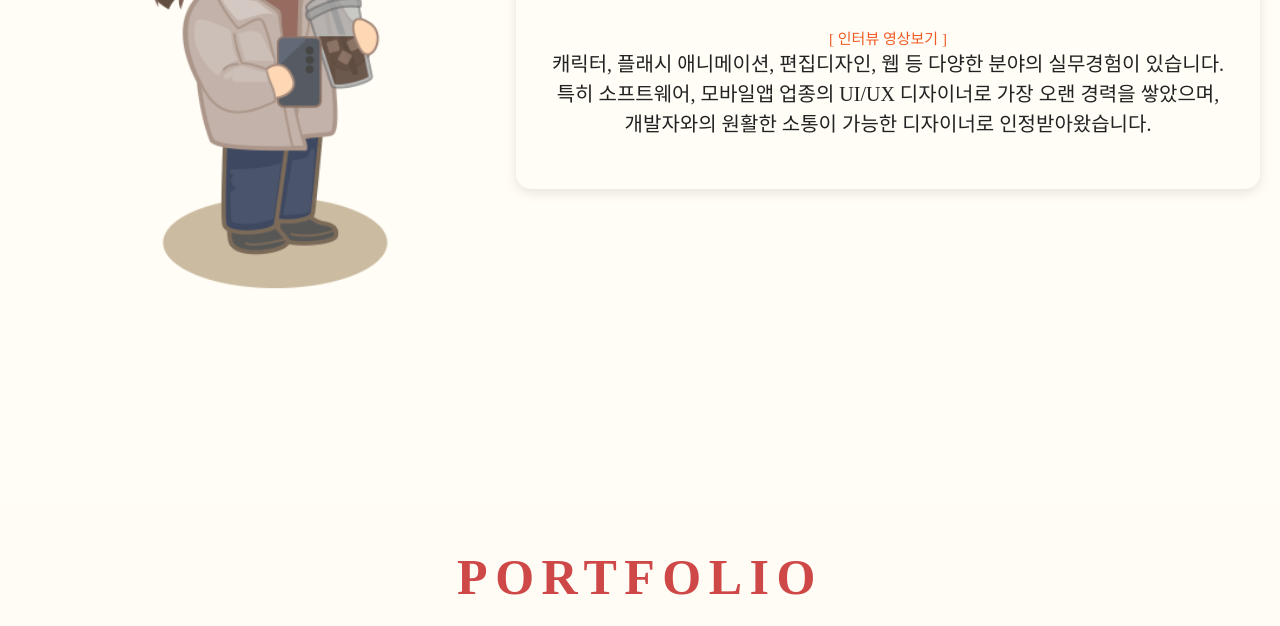
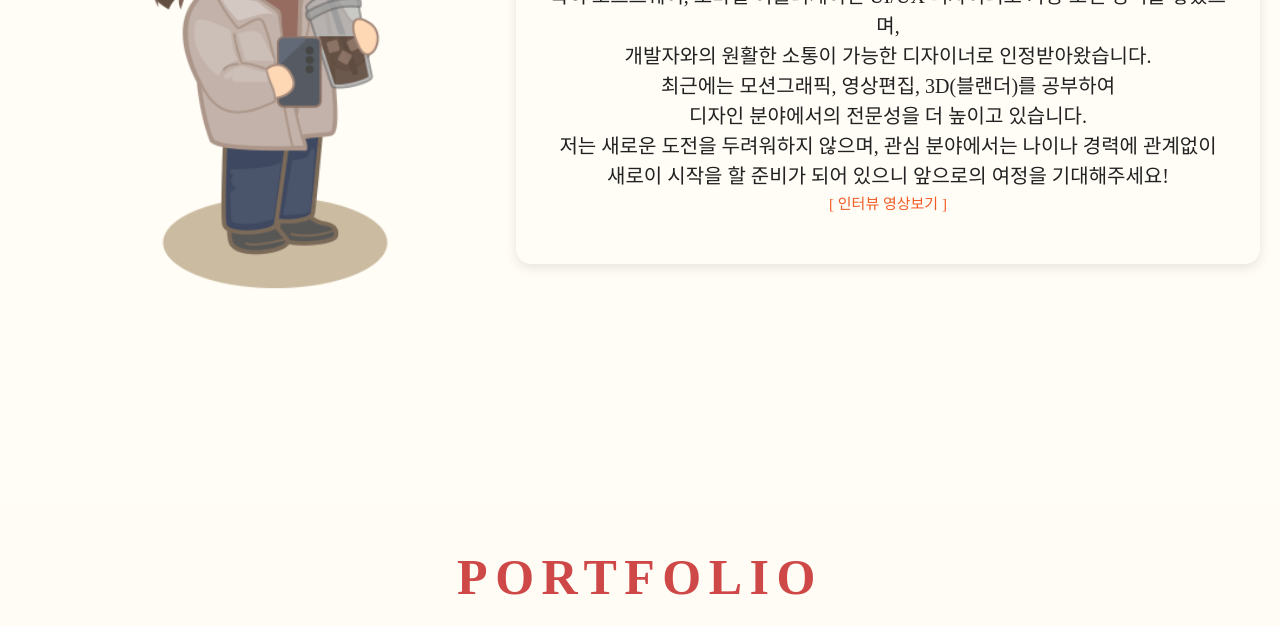
Before and after one commit to guueeeeng/Portforio, a plain HTML site: page index.html in a window 1280 px wide. Shown: the part 474-1100 px from the top of the page. Drawn offline with nearby package versions, Linux system fonts and the light colour scheme; a script that the page names is missing; a web font is replaced by a local one.

Commit message:
메인홈에 인터뷰링크 추가 업데이트

```diff
--- a/css/style.css
+++ b/css/style.css
@@ -196,7 +196,7 @@
     position: relative;
     text-align: center;
     border-radius: 15px;
-    padding: 5rem 2rem;
+    padding: 5rem 3rem;
     box-shadow: 0px 4px 12px rgba(0,0,0,0.1);
     font-size: 2rem;
 }
--- a/index.html
+++ b/index.html
@@ -118,14 +118,17 @@
                 </div>
                 <div class="profile-text">
                     <h1>안녕하세요, 디자이너 이영미입니다!</h1>
-                    <span> [ 인터뷰 영상보기 ]</span>
                     <p>
                        캐릭터, 플래시 애니메이션, 편집디자인, 웹 등 다양한 분야의 실무경험이 있습니다. <br>
-                       특히 소프트웨어, 모바일앱 업종의 UI/UX 디자이너로 가장 오랜 경력을 쌓았으며, <br>
-                       개발자와의 원활한 소통이 가능한 디자이너로 인정받아왔습니다.
+                       특히 소프트웨어, 모바일 어플리케이션 UI/UX 디자이너로 가장 오랜 경력을 쌓았으며, <br>
+                       개발자와의 원활한 소통이 가능한 디자이너로 인정받아왔습니다. <br>
+                       최근에는 모션그래픽, 영상편집, 3D(블랜더)를 공부하여 <br> 디자인 분야에서의 전문성을 더 높이고 있습니다.
                        <br>
+                       저는 새로운 도전을 두려워하지 않으며, 관심 분야에서는 나이나 경력에 관계없이  <br>
+                       새로이 시작을 할 준비가 되어 있으니 앞으로의 여정을 기대해주세요!
+                    </p>
 
-                    </p>
+                    <span> <a href="https://youtu.be/DGb-zQqo-pg" target="_blank">[ 인터뷰 영상보기 ]</a> </span>
                 </div>
             </div>
         </div>
```
